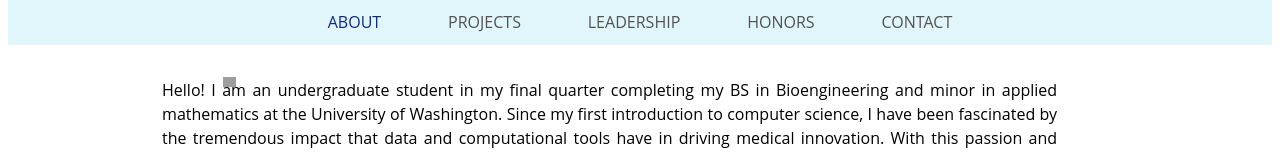
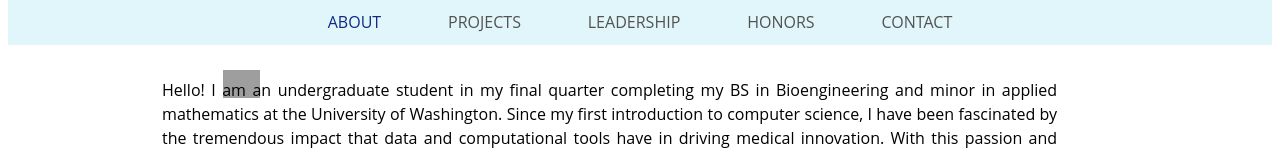
Before and after one commit to ericyang789/ericyang789.github.io, a plain HTML site: page index.html in a window 1280 px wide. Shown: the part 121-275 px from the top of the page. Drawn offline with Linux system fonts and the light colour scheme; grey boxes are pictures that could not be loaded.

Commit message:
03/28/30 Update
Completed about page

```diff
--- a/index.html
+++ b/index.html
@@ -38,7 +38,7 @@
 <body>
     <div class="info">
         <div class="portrait">
-            <img src="Portrait.jpg" alt="Self Portrait" draggable="false" style="width:23%;height:auto;">
+            <img src="Portrait.jpg" alt="Self Portrait" draggable="false" style="width:63%;height:auto;">
         </div>
 
         <div class="about-me">
```
